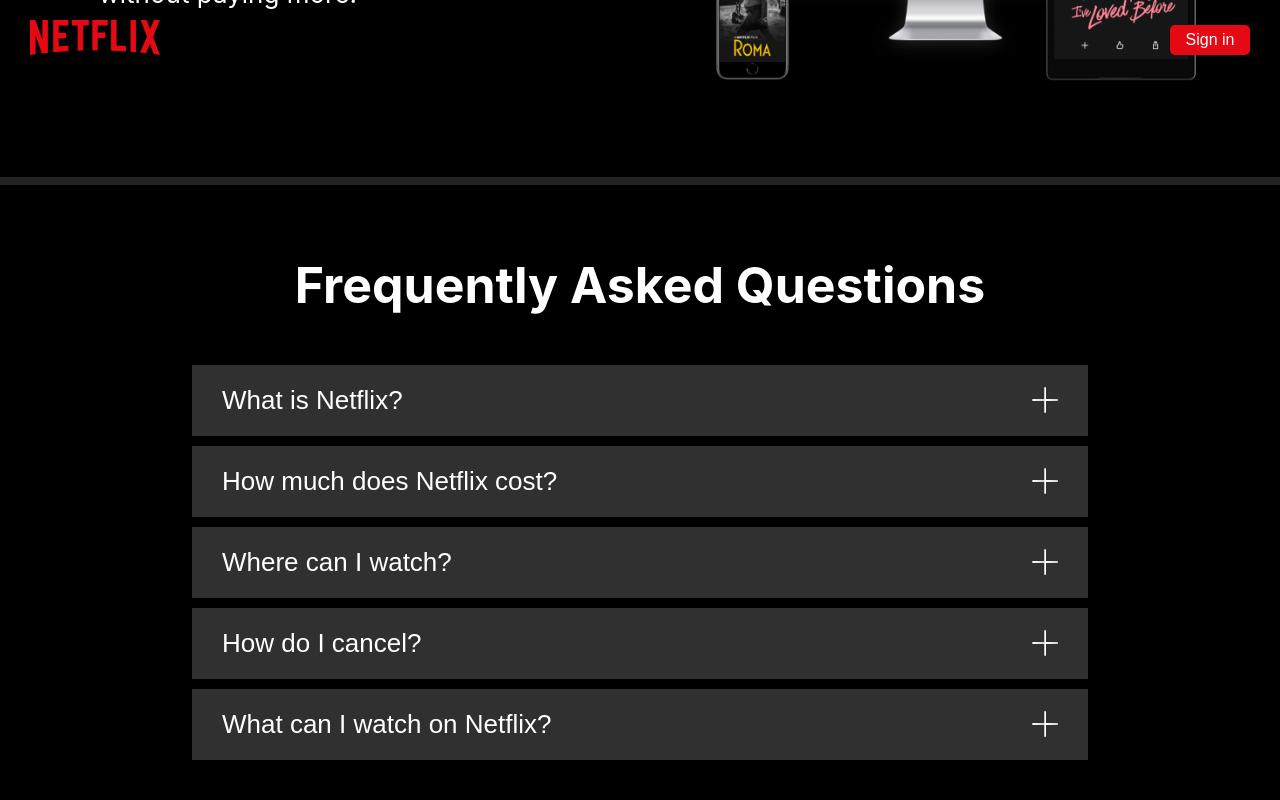
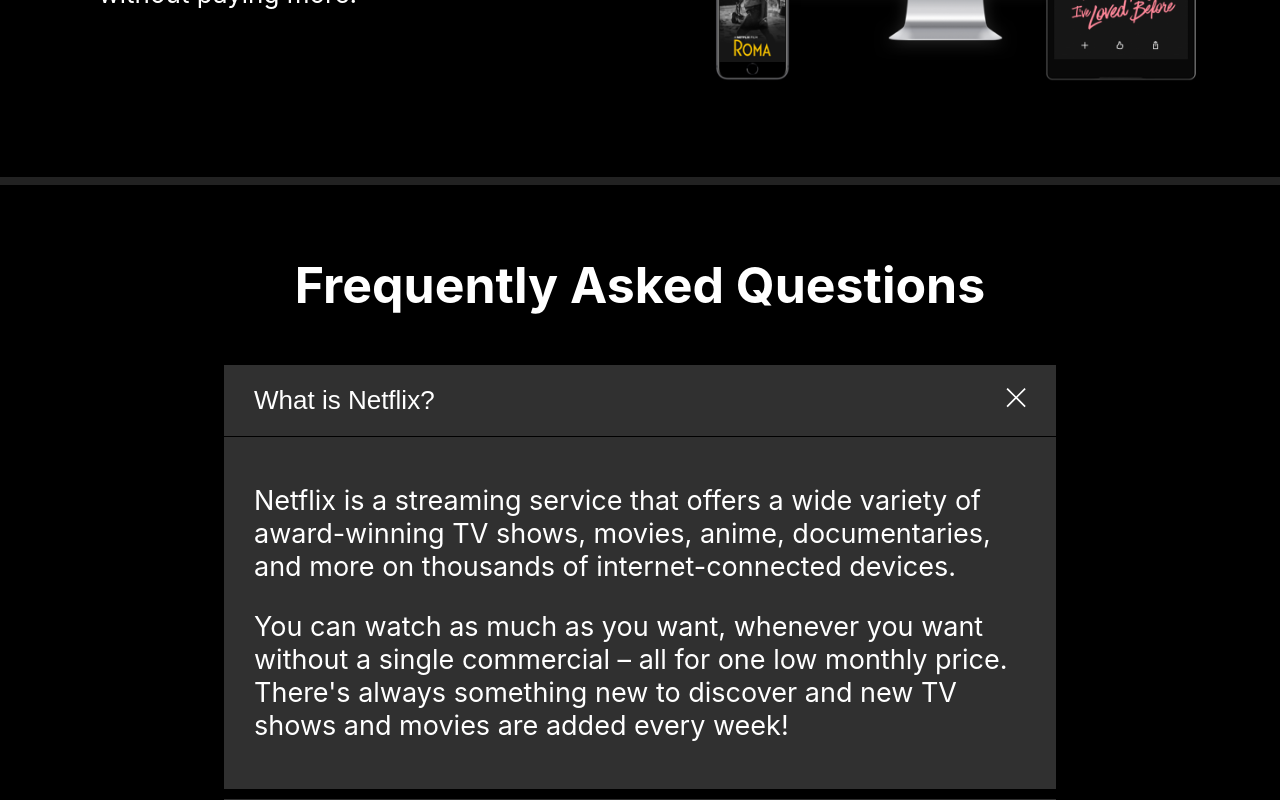
Before and after one commit to ekiira/netflix-clone, a React (Create React App) app: page / in a window 1280 px wide. Both pictures are taken after a click on the button "What is Netflix?". Shown: the part 2039-2839 px from the top of the page. Built offline with nearby package versions, Linux system fonts and the light colour scheme.

Commit message:
faq-section

```diff
--- a/src/components/FAQ/Faq.js
+++ b/src/components/FAQ/Faq.js
@@ -1,4 +1,4 @@
-import React from "react";
+import React, { useState } from "react";
 
 import "./faq.scss";
 import { faqs } from "./faqs";
@@ -6,20 +6,43 @@
 import close from "../../assets/close.svg";
 
 function Faq() {
+  const [iFaqs, setIFaqs] = useState(faqs);
+  const onFaqClick = (id) => {
+    const newFaqs = iFaqs.map((faq) => {
+      if (faq.id === id) {
+        const updatedFaq = {
+          ...faq,
+          isOpen: !faq.isOpen,
+        };
+
+        return updatedFaq;
+      }
+      return faq;
+    });
+    setIFaqs(newFaqs);
+  };
   return (
     <div>
       <div className="faq">
         <div>
           <h3 className="title">Frequently Asked Questions</h3>
           <ul className="list">
-            {faqs.map((q, i) => (
-              <li key={i} className="item">
-                <button
-                  style={{ display: "flex", justifyContent: "space-between" }}
-                >
-                  {q.question}{" "}
-                    <img src={close} className='click-img' alt="show" />
+            {iFaqs.map((faq) => (
+              <li key={faq.id} className="item">
+                <button onClick={() => onFaqClick(faq.id)}>
+                  {faq.question}{" "}
+                  <img
+                    src={close}
+                    className={`icon ${faq.isOpen ? `open-icon` : `close-icon`}`}
+                    alt="show"
+                  />
                 </button>
+                {faq.isOpen ? (
+                  <div className="open-faq">
+                    <p>{faq.answerOne}</p>
+                    <p>{faq.answerTwo}</p>
+                  </div>
+                ) : null}
               </li>
             ))}
           </ul>
--- a/src/components/FAQ/faq.scss
+++ b/src/components/FAQ/faq.scss
@@ -12,7 +12,7 @@
   }
 
   .list {
-    width: 70%;
+    width: 65%;
     margin: 30px auto;
     padding-left: 0;
     .item {
@@ -32,14 +32,28 @@
       width: 100%;
       padding: 20px 30px;
       position: relative;
+      display: flex;
+      justify-content: space-between;
 
-      .click-img {
+      .icon {
         position: absolute;
         right: 3%;
         top: 50%;
-        transform: translateY(-50%) rotate(-45deg);
         width: 25px;
       }
+      .open-icon {
+        transform: translateY(-50%);
+      }
+      .close-icon {
+        transform: translateY(-50%) rotate(-45deg);
+      }
+    }
+    .open-faq {
+      margin-top: 1px;
+      font-size: 27px;
+      background-color: #303030;
+      color: #fff;
+      padding: 20px 30px;
     }
   }
 
--- a/src/components/FAQ/faqs.js
+++ b/src/components/FAQ/faqs.js
@@ -1,34 +1,44 @@
 export const faqs = [
   {
+    id: 1,
     question: "What is Netflix?",
     answerOne:
       "Netflix is a streaming service that offers a wide variety of award-winning TV shows, movies, anime, documentaries, and more on thousands of internet-connected devices.",
     answerTwo:
       "You can watch as much as you want, whenever you want without a single commercial – all for one low monthly price. There's always something new to discover and new TV shows and movies are added every week!",
+    isOpen: false,
   },
   {
+    id: 2,
     question: "How much does Netflix cost?",
     answerOne:
       "Watch Netflix on your smartphone, tablet, Smart TV, laptop, or streaming device, all for one fixed monthly fee. Plans range from ₦2,900 to ₦4,400 a month. No extra costs, no contracts",
     answerTwo: null,
+    isOpen: false,
   },
   {
+    id: 3,
     question: "Where can I watch?",
     answerOne:
       "Sign in with your Netflix account to watch instantly on the web at netflix.com from your personal computer or on any internet-connected device that offers the Netflix app, including smart TVs, smartphones, tablets, streaming media players and game consoles.",
     answerTwo:
       "You can also download your favorite shows with the iOS, Android, or Windows 10 app. Use downloads to watch while you're on the go and without an internet connection. Take Netflix with you anywhere.",
+    isOpen: false,
   },
   {
+    id: 4,
     question: "How do I cancel?",
     answerOne:
       "Netflix is flexible. There are no pesky contracts and no commitments. You can easily cancel your account online in two clicks. There are no cancellation fees – start or stop your account anytime.",
     answerTwo: null,
+    isOpen: false,
   },
   {
+    id: 5,
     question: "What can I watch on Netflix?",
     answerOne:
       "Netflix has an extensive library of feature films, documentaries, TV shows, anime, award-winning Netflix originals, and more. Watch as much as you want, anytime you want.",
     answerTwo: null,
+    isOpen: false,
   },
 ];
--- a/src/components/Home/home.scss
+++ b/src/components/Home/home.scss
@@ -7,7 +7,7 @@
 }
 
 .head {
-  position: fixed;
+  position: absolute;
   top: 0;
   right: 0;
   left: 0;
```
